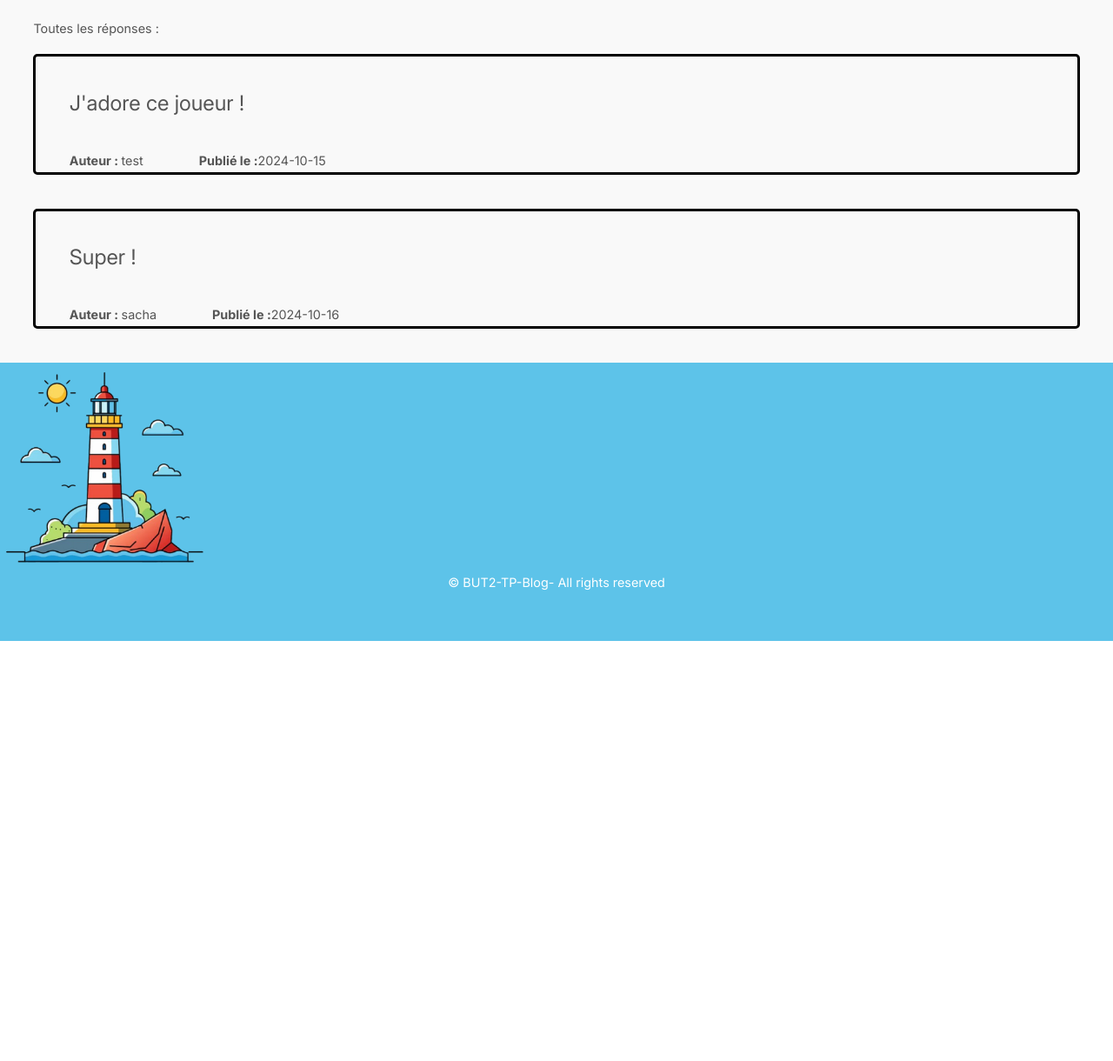
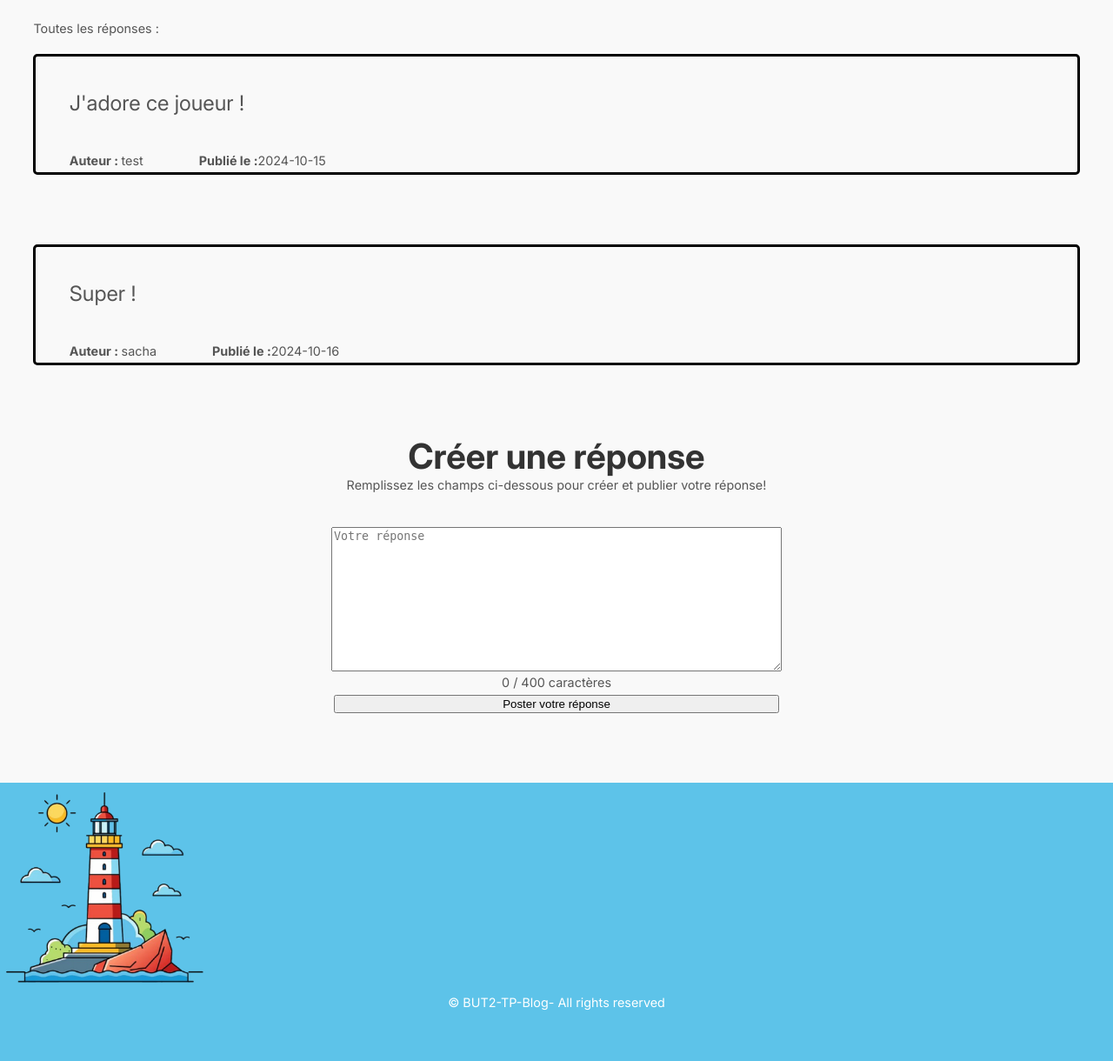
Before and after one commit to ffillouxdev/BUT2-TP-Blog, a PHP site: page /but2-tp-blog/article.php in a window 1280 px wide. Shown: the part 849-2069 px from the top of the page at 87% size. Before the commit the page ends 1586 px from the top, so only its background shows below. Run offline with PHP 8.4, Linux system fonts and the light colour scheme; data comes from the database, SQL or seed files in the repository; both versions use the stored data as it was after the commit.

Commit message:
Création de la fonctionnalité qui permet l'ajout de commentaire

```diff
--- a/article.php
+++ b/article.php
@@ -15,7 +15,7 @@
 
     $stmt = getPseudoWithArticle(4);
     $user = $stmt->fetch(PDO::FETCH_ASSOC);
-    $pseudo = $user['pseudo'];
+    $pseudoWriter = $user['pseudo'];
 
     $stmt = getCategoryWithArticle(4);
     $category = $stmt->fetch(PDO::FETCH_ASSOC);
@@ -39,7 +39,7 @@
             <img src="http://localhost/but2-tp-blog/assets/<?php echo $image; ?>" alt="Article Image">
         </div>
         <div class='info-article'>
-            <p><b>Auteur : </b><?php echo $pseudo?></p>
+            <p><b>Auteur : </b><?php echo $pseudoWriter?></p>
             <p><b>Publié le :</b><?php echo $date?></p>
         </div>
     </div>
@@ -49,7 +49,7 @@
         $rowCount = count($commentaires);
         if ($rowCount > 0){
             echo "<p class='rubrique-article'>Toutes les réponses :</p>";
-            for ($i = 0; $i < 10 && $i < $rowCount; $i++) {
+            for ($i = 0; $i < 2 && $i < $rowCount; $i++) {
                 $contenuCommentaire = $commentaires[$i]['content_comment'];
                 $auteurCommentaire = $commentaires[$i]['id_comment'];
                 $dateCommentaire = $commentaires[$i]['date_comment'];
@@ -67,13 +67,28 @@
                         <p><b>Auteur : </b><?php echo $pseudoCommentaire?></p>
                         <p><b>Publié le :</b><?php echo $dateCommentaire?></p>
                     </div>
+
                 </div>
         <?php
             }
         }
     ?>
+        <div class='post-comment'>
+            <h2>Créer une réponse</h2>
+            <p>Remplissez les champs ci-dessous pour créer et publier votre réponse!</p>
+            <form action="" method='POST'>
+                <textarea name="comment" placeholder='Votre réponse'></textarea>
+                <p>0 / 400 caractères</p>
+                <button>Poster votre réponse</button>
+            </form>
+        </div>
+        <?php
+            if(!empty($_POST['comment'])){
+                insertComment("test", $_POST['comment'], 4);
+            }
+        ?>
     </div>
 </main>
 <?php
     include("components/footer.php");
-    ?>
+?>
--- a/components/bd.php
+++ b/components/bd.php
@@ -80,9 +80,21 @@
     function getPseudoWithIdComment($idComment){
         $connexion = getConnexion();
         $sql = "SELECT U.pseudo FROM user U join comment C on U.id = C.id where id_comment = $idComment";
-                            $stmt = $connexion->prepare($sql);
-                            $stmt->execute();
+        $stmt = $connexion->prepare($sql);
+        $stmt->execute();
         return $stmt;
+    }
+
+    function insertComment($pseudo, $comment, $id_article){
+        $connexion = getConnexion();
+        $sql = "SELECT U.id FROM user U WHERE U.pseudo = :pseudo";
+        $stmt = $connexion->prepare($sql);
+        $stmt->execute([':pseudo' => $pseudo]);
+        $user = $stmt->fetch(PDO::FETCH_ASSOC);
+        $id = $user['id'];
+        $sql = "INSERT into comment (content_comment, id_article, id, date_comment) values (?, ?, ?, ?)";
+        $stmt = $connexion->prepare($sql);
+        $stmt->execute([$comment,$id_article,$id, date("Y-m-d")]);
     }
 
     function getCategory($pdo) {
@@ -110,4 +122,5 @@
 
         return $comment;
     }
+
 ?>
--- a/styles/style.css
+++ b/styles/style.css
@@ -144,7 +144,7 @@ p {
 .comment {
     border: 3px solid black;
     border-radius: 5px;
-    margin:  0 3vw 3vw 3vw;
+    margin:  0 3vw 10vh 3vw;
     text-align: left;
 }
 
@@ -152,6 +152,24 @@ p {
     font-size: 1.5em;
     padding: 3vw;
 }
+
+.post-comment {
+    margin-bottom: 10vh;
+}
+
+.post-comment > p {
+    margin-bottom: 5vh;
+}
+
+.post-comment textarea {
+    width: 40vw;
+    height: 20vh;
+}
+
+.post-comment button {
+    width: 40vw;
+}
+
 
 
 footer {
```
Also changed, not shown: db/blog_s2.sql (+44 -9 lines).
